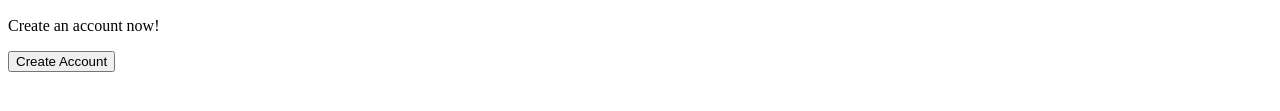
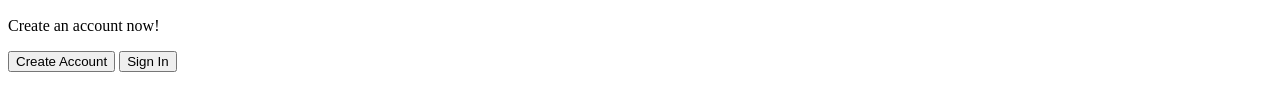
Before and after one commit to ackshatiwari/ACLHacks26, a website: page public/homepage.html in a window 1280 px wide. Shown: the part 635-746 px from the top of the page. Drawn offline with Linux system fonts and the light colour scheme.

Commit message:
Update homepage.html

```diff
--- a/public/homepage.html
+++ b/public/homepage.html
@@ -39,6 +39,7 @@
     <h2>Interested in donting or recieving?</h2>
     <p>Create an account now!</p>
       <button type="accountcreator">Create Account</button>
+    <button type="signin">Sign In</button>
     </form>
   </section>
 </body>
```
